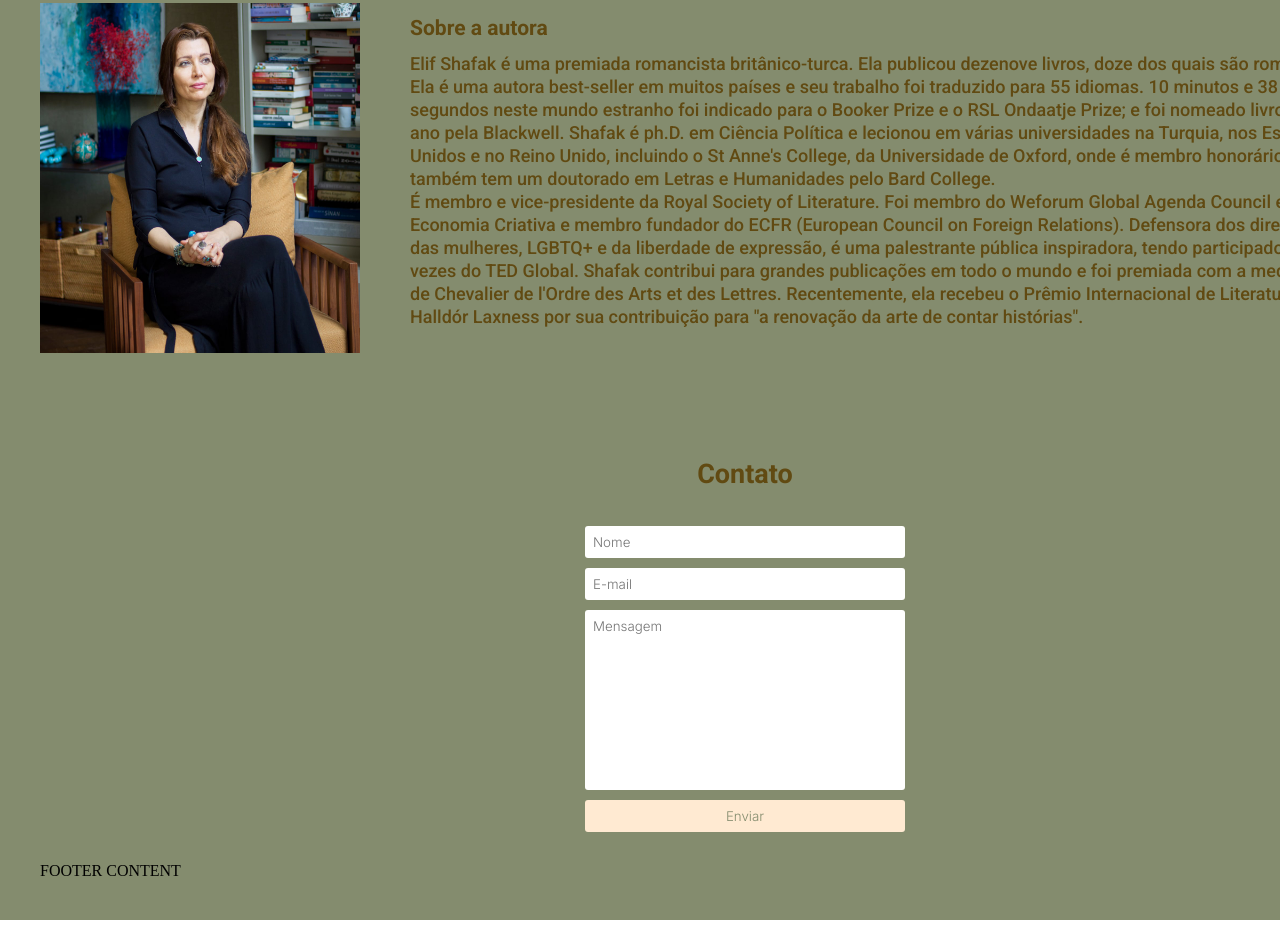
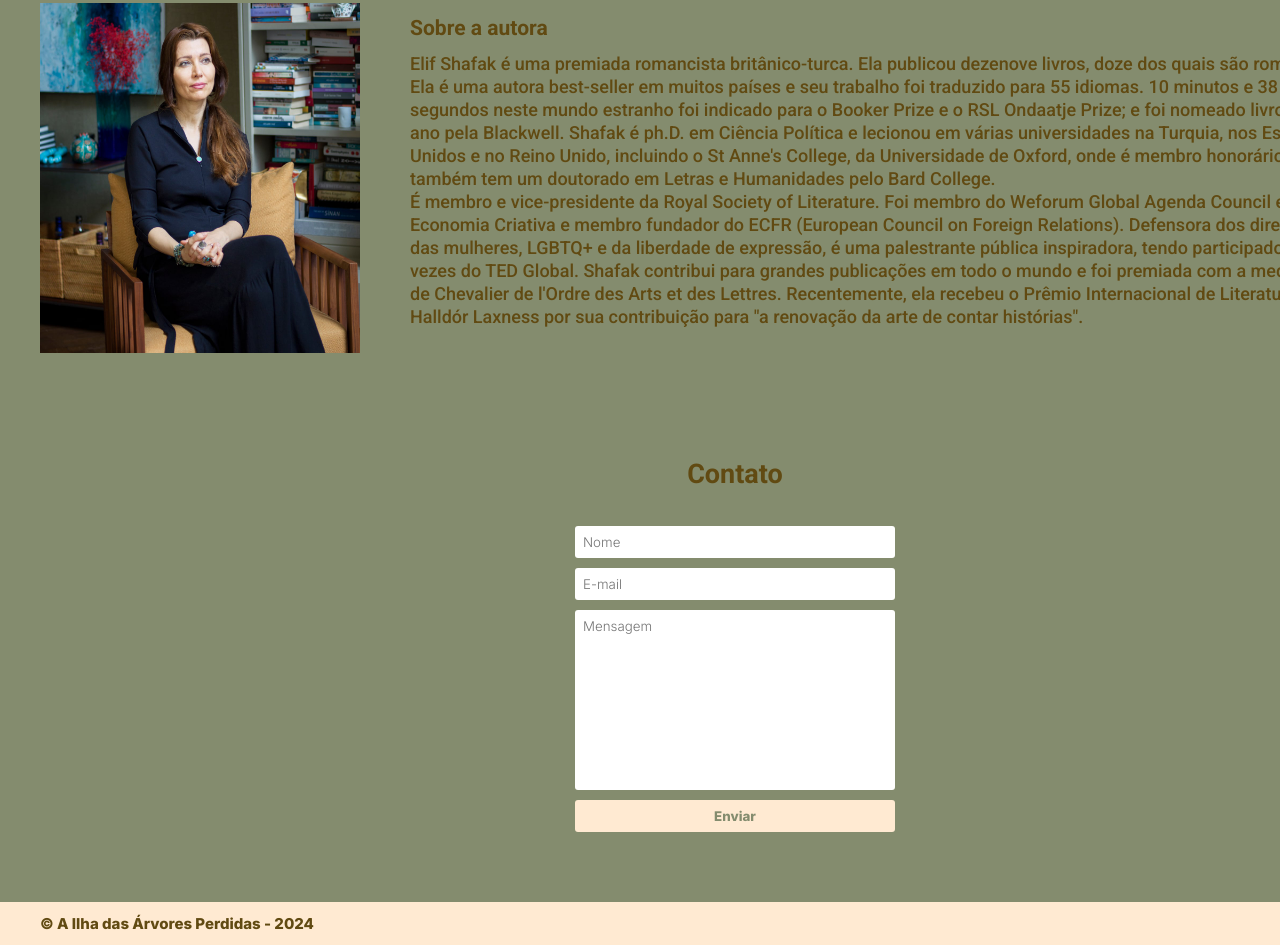
Before and after one commit to Julia-slvbrg/landing_page_the_island_of_missing_trees, a plain HTML site: page index.html in a window 1280 px wide. Shown: the part 715-1660 px from the top of the page. Before the commit the page ends 1635 px from the top, so only its background shows below. Drawn offline with Linux system fonts and the light colour scheme.

Commit message:
chore: footer implemented and styled

```diff
--- a/index.html
+++ b/index.html
@@ -25,8 +25,9 @@
             <h1>A Ilha das Árvores Perdidas</h1>
             <nav>
                 <ul>
-                    <li><a href="#">Sobre nós</a></li>
-                    <li><a href="#">Contato</a></li>
+                    <li><a href="#sinopsis">Livro</a></li>
+                    <li><a href="#author">Autora</a></li>
+                    <li><a href="#contact">Contato</a></li>
                 </ul>
             </nav>
         </div>
@@ -75,18 +76,17 @@
                         <textarea placeholder="Mensagem" required></textarea>
                         <button type="submit">Enviar</button>
                     </form>
-
                 </div>
             </div>
+        </section>
+    </main>
 
-            <form>
-
-            </form>
-        </section>
-        <footer>
-            FOOTER CONTENT
-        </footer>
-
-    </main>
+    <footer>
+        <div>
+            <p>
+                &copy; A Ilha das Árvores Perdidas - 2024
+            </p>
+        </div>
+    </footer>
 </body>
 </html>
--- a/main.css
+++ b/main.css
@@ -4,7 +4,7 @@
     padding: 0;
 }
 header {
-    background-color: rgb(255,234,210) ;
+    background-color: rgb(255,234,210);
     padding: 20px;
 }
 .container {
@@ -24,7 +24,7 @@ header {
     flex-direction: inherit;
     align-items: center;
     justify-content: center;
-    gap: 100px;
+    gap: 60px;
 }
 .container a {
     text-decoration: none;
@@ -42,7 +42,6 @@ main {
 }
 section {
     display: flex;
-    /* flex-direction: row; */
     justify-content: space-around;
     align-items: center;
     width: 1300px;
@@ -75,14 +74,10 @@ section .container {
     height: 350px;
 }
 #contact .container {
-    /* display: flex; */
     flex-direction: column;
     align-items: center;
     justify-content: center;
-    margin-top: 80px;
-    margin-left: 400px;
-    /* height: 400px; */
-    /* width: 100px; */
+    margin: 80px 0 0 90px;
 }
 #contact h2 {
     margin-bottom: -660px;
@@ -97,7 +92,6 @@ form textarea,
 form button {
     display: block;
     width: 320px;
-    /* margin-bottom: 0px; */
     padding: 8px;
     border: none;
     color: rgb(132,140,110);
@@ -111,6 +105,7 @@ form textarea {
 }
 form button {
     background-color: rgb(255,234,210);
+    font-weight: 600;
     cursor: pointer;
 }
 form button:hover {
@@ -123,3 +118,15 @@ form button:active {
 input:focus, textarea:focus {
     outline-color: rgb(132,140,110);
 }
+footer {
+    background-color: rgb(255,234,210);
+    padding: 10px;
+}
+footer p {
+    font-family: 'Inter', sans-serif;
+    color: rgb(97,74,18);
+    font-size: 15px;
+    line-height: 23px;
+    font-weight: 600;
+    margin-left: 30px;
+}
```
